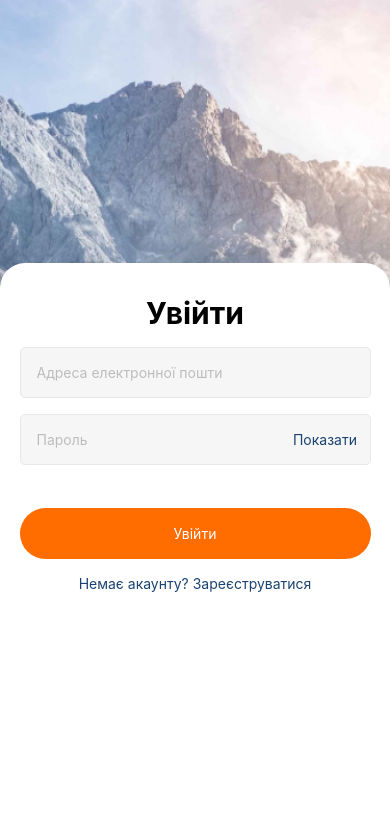
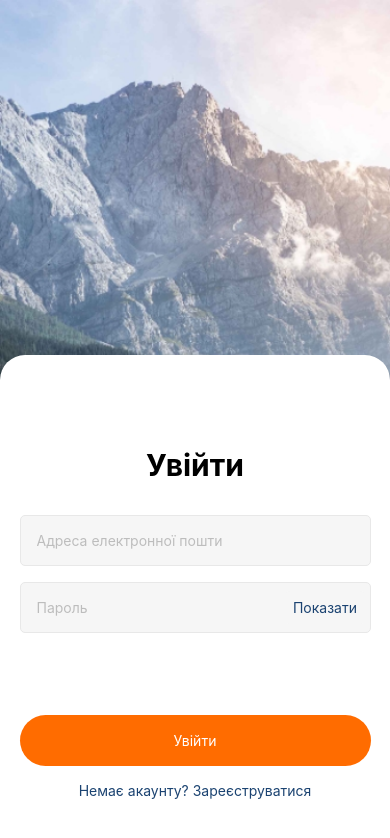
Before and after one commit to Ruwiseturtle/AwesomeProject, a React Native app: screen /Login in a window 390 px wide. Shown: the top 838 px of the page. Built offline with nearby package versions, Linux system fonts and the light colour scheme.

Commit message:
TouchableWithoutFeedback

```diff
--- a/Screens/LoginScreen.js
+++ b/Screens/LoginScreen.js
@@ -2,21 +2,21 @@ import React, { useState } from "react";
 import {
   StyleSheet,
   Text,
-  ImageBackground,
   View,
   TextInput,
+  Image,
+  ImageBackground,
   Pressable,
+  KeyboardAvoidingView,
+  Keyboard,
+  TouchableWithoutFeedback,
+  Platform,
 } from "react-native";
 
 const LoginScreen = ({ navigation }) => {
-  const [login, setLogin] = useState("");
   const [email, setEmail] = useState("");
   const [password, setPassword] = useState("");
   const [showPassword, setShowPassword] = useState(false);
-
-  const handleLoginChange = (newText) => {
-    setLogin(newText);
-  };
 
   const handleEmailChange = (newText) => {
     setEmail(newText);
@@ -30,19 +30,36 @@ const LoginScreen = ({ navigation }) => {
     setShowPassword(!showPassword);
   };
 
+  const goLogin = () => {
+    navigation.navigate("Register");
+  };
+
+  const registration = () => {
+    console.log("====================================");
+    console.log(email);
+    console.log(password);
+    console.log("====================================");
+  };
+
   return (
     <ImageBackground
       style={styles.backgroundStyle}
       source={require("../assets/Photo-BG.jpeg")}
     >
+      <TouchableWithoutFeedback onPress={Keyboard.dismiss}>
         <View style={styles.container}>
           <View>
-          <Text style={styles.textLogin}>Увійти</Text>
+            <Text style={styles.text}>Увійти</Text>
           </View>
+
+          <KeyboardAvoidingView
+            behavior={Platform.OS === "ios" ? "padding" : "height"}
+            style={styles.box}
+          >
             <TextInput
-          style={[styles.input, { marginTop: 16 }]}
+              style={[styles.input, { marginTop: 32 }]}
               onChangeText={handleEmailChange}
-          value={email}
+              // value={email}
               placeholder={"Адреса електронної пошти"}
               placeholderTextColor={"#BDBDBD"}
             />
@@ -50,7 +67,7 @@ const LoginScreen = ({ navigation }) => {
               <TextInput
                 style={[styles.input, { marginTop: 16 }]}
                 onChangeText={handlePasswordChange}
-            value={password}
+                // value={password}
                 placeholder={"Пароль"}
                 placeholderTextColor={"#BDBDBD"}
                 secureTextEntry={!showPassword}
@@ -64,41 +81,69 @@ const LoginScreen = ({ navigation }) => {
                 </Text>
               </Pressable>
             </View>
-        <Pressable style={[styles.LoginButton, { marginTop: 43 }]}>
+          </KeyboardAvoidingView>
+          <Pressable
+            style={[styles.registerButton, { marginTop: 43 }]}
+            onPress={registration}
+          >
             <Text style={{ color: "white" }}>Увійти</Text>
           </Pressable>
-        <Pressable onPress={() => navigation.navigate("Register")}>
-          <Text style={styles.linkToRegister}>
+          <Pressable onPress={goLogin}>
+            <Text style={styles.linkToAccount}>
               Немає акаунту? Зареєструватися
             </Text>
           </Pressable>
         </View>
+      </TouchableWithoutFeedback>
     </ImageBackground>
   );
 };
 
 const styles = StyleSheet.create({
+  keyboardContainerStyles: {
+    flex: 1,
+    alignItems: "center",
+    justifyContent: "flex-end",
+  },
+
+  container: {
+    position: "relative",
+    width: "100%",
+    height: 489,
+    alignItems: "center", // Вирівнювання тексту по центру по горизонталі
+    backgroundColor: "white",
+    borderTopLeftRadius: 25,
+    borderTopRightRadius: 25,
+  },
   backgroundStyle: {
     flex: 1,
     width: "100%",
     height: "100%",
     alignItems: "center",
+    justifyContent: "flex-end",
   },
-  container: {
+  box: {
+    flex: 1,
     width: "100%",
-    height: "100%",
-    alignItems: "center", // Вирівнювання тексту по центру по горизонталі
-    backgroundColor: "white",
-    position: "absolute",
-    top: 263,
-    borderTopLeftRadius: 25,
-    borderTopRightRadius: 25,
+    alignItems: "center",
   },
-  textLogin: {
+  text: {
     color: "black",
     fontSize: 30,
     fontWeight: "bold",
-    marginTop: 32,
+    marginTop: 92,
+  },
+  avatar: {
+    position: "absolute",
+    top: -60,
+    width: 132,
+    height: 120,
+    alignItems: "center",
+    borderTopLeftRadius: 16,
+    borderBottomRightRadius: 16,
+    borderBottomLeftRadius: 16,
+    borderTopRightRadius: 16,
+    backgroundColor: "#F6F6F6",
   },
   input: {
     padding: 16,
@@ -126,8 +171,14 @@ const styles = StyleSheet.create({
     borderRadius: 5,
     marginLeft: 8,
   },
-
-  LoginButton: {
+  buttonAddAvatar: {
+    position: "absolute",
+    top: 81,
+    right: -12.5,
+    width: 25,
+    height: 25,
+  },
+  registerButton: {
     width: "90%",
     height: 51,
     backgroundColor: "#FF6C00",
@@ -139,8 +190,14 @@ const styles = StyleSheet.create({
     justifyContent: "center",
     marginBottom: 16,
   },
-  linkToRegister: {
+  linkToAccount: {
     color: "#1B4371",
+    marginBottom: 45,
+  },
+  scrollViewContent: {
+    flexGrow: 1,
+    justifyContent: "center",
+    paddingBottom: 100,
   },
 });
 
--- a/Screens/RegistrationScreen.js
+++ b/Screens/RegistrationScreen.js
@@ -7,6 +7,10 @@ import {
   Image,
   ImageBackground,
   Pressable,
+  KeyboardAvoidingView,
+  Keyboard,
+  TouchableWithoutFeedback,
+  Platform,
 } from "react-native";
 
 const RegistrationScreen = ({ navigation }) => {
@@ -35,26 +39,45 @@ const RegistrationScreen = ({ navigation }) => {
     navigation.navigate("Login");
   };
 
+  const registration = () => {
+    console.log("====================================");
+    console.log(login);
+    console.log(email);
+    console.log(password);
+    console.log("====================================");
+  };
+
   return (
     <ImageBackground
       style={styles.backgroundStyle}
       source={require("../assets/Photo-BG.jpeg")}
     >
+      <TouchableWithoutFeedback onPress={Keyboard.dismiss}>
         <View style={styles.container}>
+          <View style={styles.avatar}>
+            <Pressable style={styles.buttonAddAvatar}>
+              <Image source={require("../assets/add.png")} />
+            </Pressable>
+          </View>
           <View>
             <Text style={styles.text}>Реєстрація</Text>
           </View>
+
+          <KeyboardAvoidingView
+            behavior={Platform.OS === "ios" ? "padding" : "height"}
+            style={styles.box}
+          >
             <TextInput
               style={[styles.input, { marginTop: 32 }]}
               onChangeText={handleLoginChange}
-          value={login}
+              // value={login}
               placeholder={"Логін"}
               placeholderTextColor={"#BDBDBD"}
             />
             <TextInput
               style={[styles.input, { marginTop: 16 }]}
               onChangeText={handleEmailChange}
-          value={email}
+              // value={email}
               placeholder={"Адреса електронної пошти"}
               placeholderTextColor={"#BDBDBD"}
             />
@@ -62,7 +85,7 @@ const RegistrationScreen = ({ navigation }) => {
               <TextInput
                 style={[styles.input, { marginTop: 16 }]}
                 onChangeText={handlePasswordChange}
-            value={password}
+                // value={password}
                 placeholder={"Пароль"}
                 placeholderTextColor={"#BDBDBD"}
                 secureTextEntry={!showPassword}
@@ -76,38 +99,49 @@ const RegistrationScreen = ({ navigation }) => {
                 </Text>
               </Pressable>
             </View>
-        <View style={styles.avatar}>
-          <Pressable style={styles.buttonAddAvatar}>
-            <Image source={require("../assets/add.png")} />
-          </Pressable>
-        </View>
-        <Pressable style={[styles.registerButton, { marginTop: 43 }]}>
+          </KeyboardAvoidingView>
+          <Pressable
+            style={[styles.registerButton, { marginTop: 43 }]}
+            onPress={registration}
+          >
             <Text style={{ color: "white" }}>Зареєструватися</Text>
           </Pressable>
           <Pressable onPress={goLogin}>
             <Text style={styles.linkToAccount}>Вже є акаунт? Увійти</Text>
           </Pressable>
         </View>
+      </TouchableWithoutFeedback>
     </ImageBackground>
   );
 };
 
 const styles = StyleSheet.create({
+  keyboardContainerStyles: {
+    flex: 1,
+    alignItems: "center",
+    justifyContent: "flex-end",
+  },
+
+  container: {
+    position: "relative",
+    width: "100%",
+    height: 549,
+    alignItems: "center", // Вирівнювання тексту по центру по горизонталі
+    backgroundColor: "white",
+    borderTopLeftRadius: 25,
+    borderTopRightRadius: 25,
+  },
   backgroundStyle: {
     flex: 1,
     width: "100%",
     height: "100%",
     alignItems: "center",
+    justifyContent: "flex-end",
   },
-  container: {
+  box: {
+    flex: 1,
     width: "100%",
-    height: "100%",
-    alignItems: "center", // Вирівнювання тексту по центру по горизонталі
-    backgroundColor: "white",
-    position: "absolute",
-    top: 263,
-    borderTopLeftRadius: 25,
-    borderTopRightRadius: 25,
+    alignItems: "center",
   },
   text: {
     color: "black",
@@ -120,6 +154,7 @@ const styles = StyleSheet.create({
     top: -60,
     width: 132,
     height: 120,
+    alignItems: "center",
     borderTopLeftRadius: 16,
     borderBottomRightRadius: 16,
     borderBottomLeftRadius: 16,
@@ -173,6 +208,12 @@ const styles = StyleSheet.create({
   },
   linkToAccount: {
     color: "#1B4371",
+    marginBottom: 45,
+  },
+  scrollViewContent: {
+    flexGrow: 1,
+    justifyContent: "center",
+    paddingBottom: 100,
   },
 });
 
```
Lines whose indentation alone changed are shown as unchanged.
